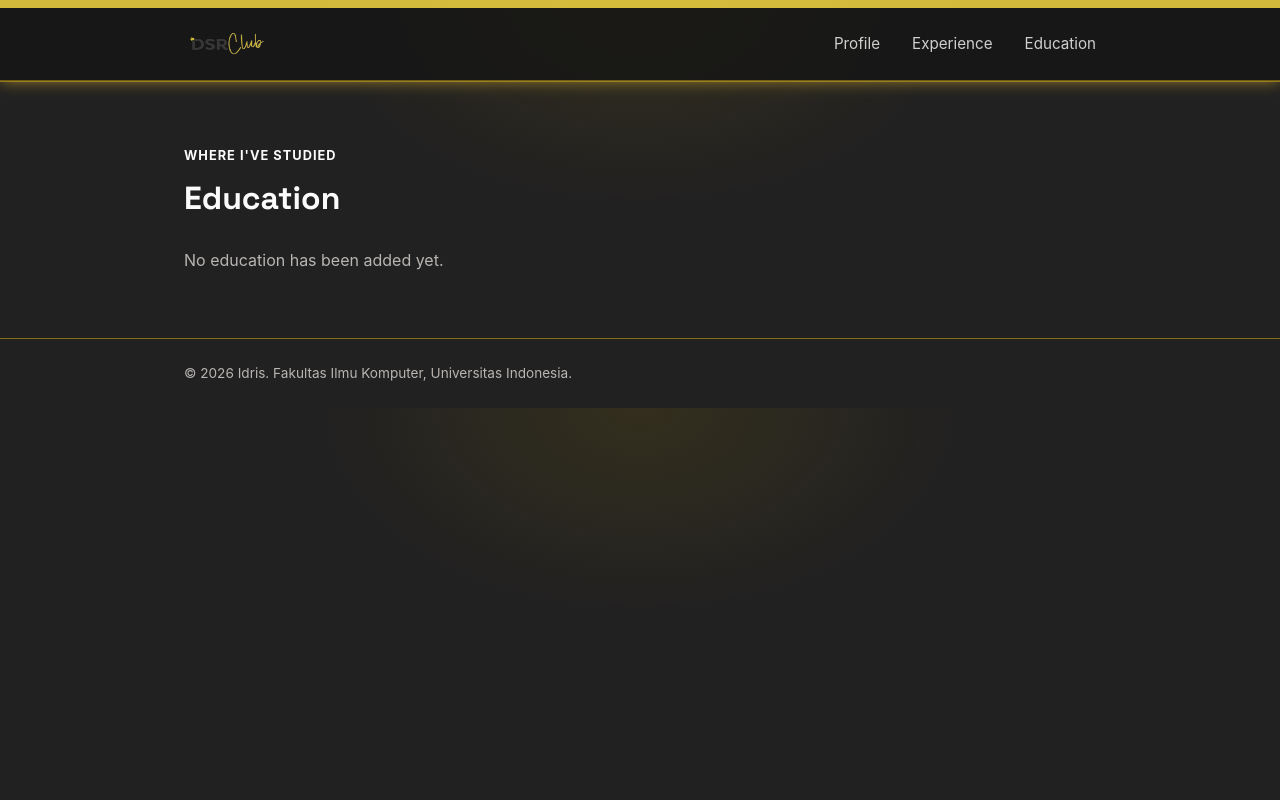
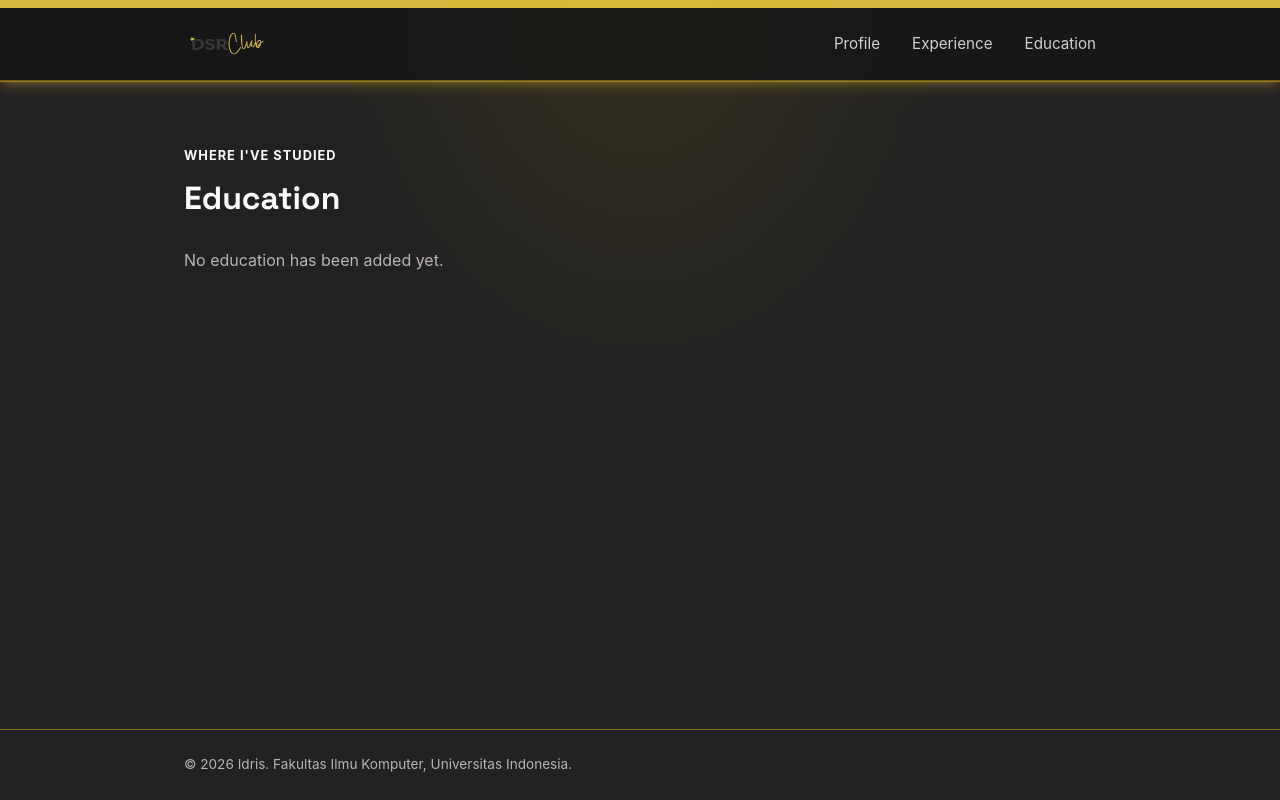
Before and after one commit to 1drism/myportofolio, a Django app: page /education/ in a window 1280 px wide. Run offline with Django 5.2, Linux system fonts and the light colour scheme; data that the repository does not hold is empty.

Commit message:
Fix make footer says at bottom

```diff
--- a/static/css/style.css
+++ b/static/css/style.css
@@ -34,7 +34,17 @@ body {
         rgba(176, 148, 4, 0.12),
         transparent 35%
     );
+    /* makes the footer sticky on the bottom of the screen */
+    min-height: 100vh;
+    display: flex;
+    flex-direction: column;
 }
+
+/* makes the footer sticky on the bottom of the screen */
+main {
+    flex: 1;
+}
+
 
 h1, .brand {
     font-family: "Space Grotesk", -apple-system, sans-serif;
```
